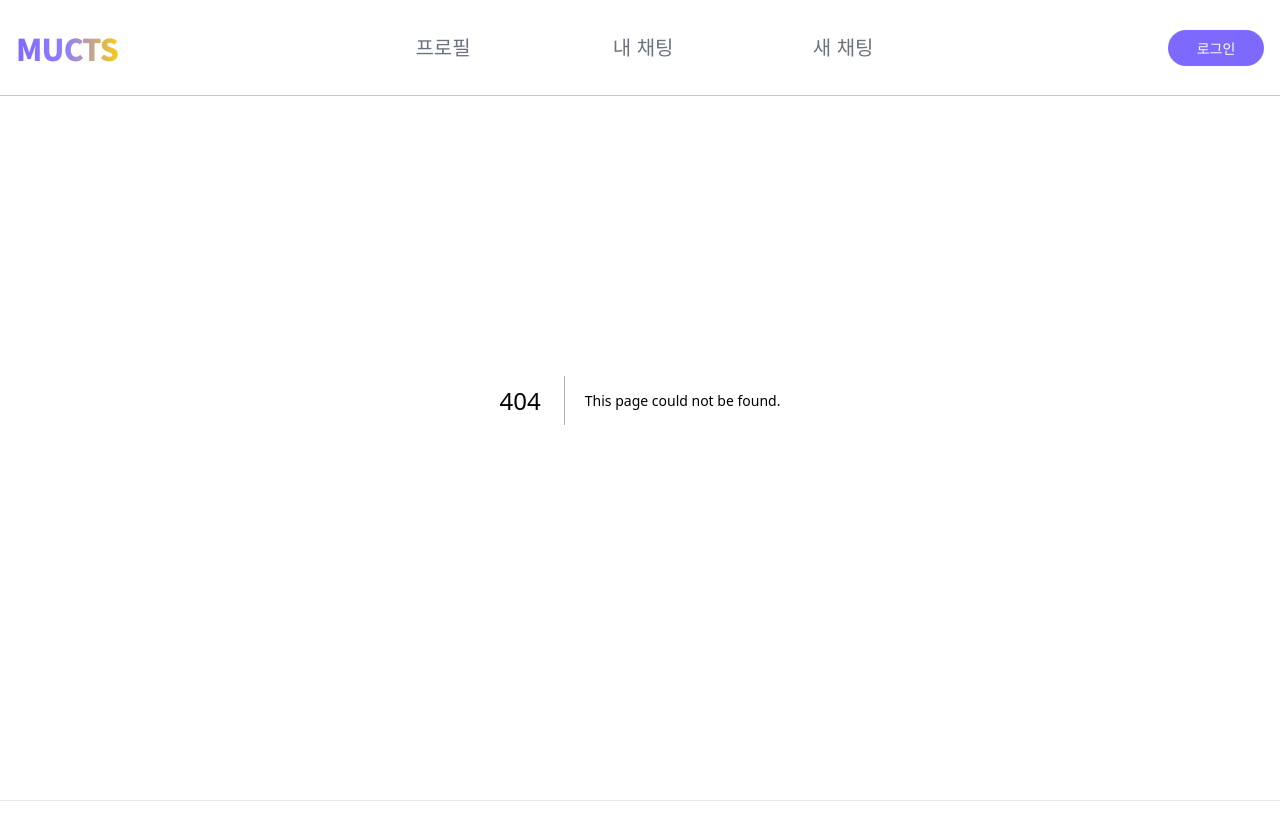
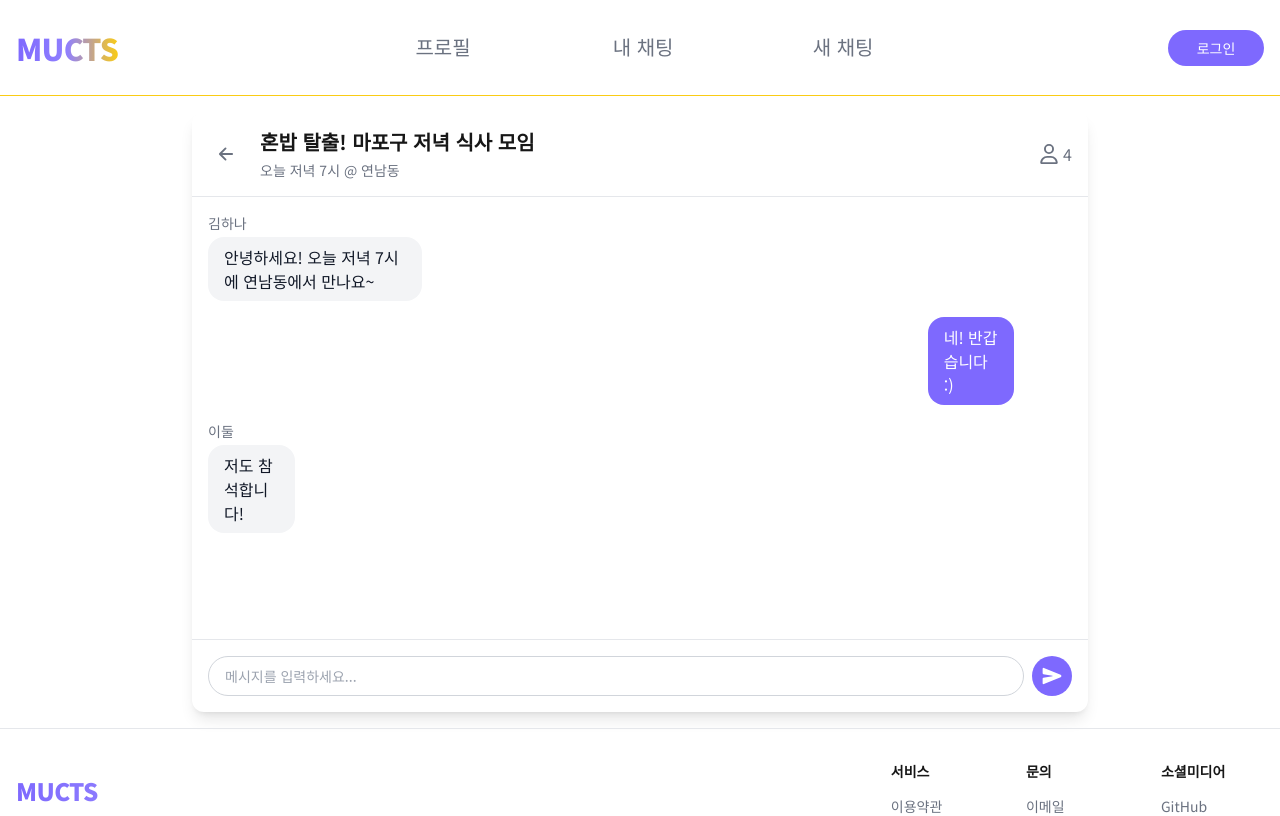
Before and after one commit to cod3prod/MUCTS, a Next.js app in the folder client/: page /chat/1 in a window 1280 px wide. Before the commit this address had no page. Shown: the top 816 px of the page. Built offline with nearby package versions, Linux system fonts and the light colour scheme.

Commit message:
✨ Implement Chat Functionality: Add ChatRoom, ChatInput, and ChatMessage components for a complete chat interface; establish layout and message handling logic.

```diff
--- /dev/null
+++ b/client/src/app/chat/[id]/page.tsx
@@ -0,0 +1,9 @@
+import ChatRoom from "@/components/chat/chat-room";
+
+export default function ChatPage() {
+  return (
+    <main className="mt-24 grow w-full max-w-7xl mx-auto p-4">
+      <ChatRoom />
+    </main>
+  );
+}
--- /dev/null
+++ b/client/src/components/chat/chat-input.tsx
@@ -0,0 +1,35 @@
+import { FormEvent, useState } from "react";
+import Button from "@/components/ui/button";
+import { IoSend } from "react-icons/io5";
+
+export default function ChatInput() {
+  const [message, setMessage] = useState("");
+
+  const handleSubmit = (e: FormEvent) => {
+    e.preventDefault();
+    if (!message.trim()) return;
+    // TODO: 메시지 전송 로직 구현
+    console.log(message);
+    setMessage("");
+  };
+
+  return (
+    <form onSubmit={handleSubmit} className="p-4 border-t">
+      <div className="flex gap-2">
+        <input
+          type="text"
+          value={message}
+          onChange={(e) => setMessage(e.target.value)}
+          placeholder="메시지를 입력하세요..."
+          className="flex-1 rounded-full border border-gray-300 px-4 py-2 text-sm focus:outline-none focus:ring-2 focus:ring-primary"
+        />
+        <Button
+          type="submit"
+          className="rounded-full w-10 h-10 p-0 flex items-center justify-center"
+        >
+          <IoSend className="w-5 h-5" />
+        </Button>
+      </div>
+    </form>
+  );
+}
--- /dev/null
+++ b/client/src/components/chat/chat-message.tsx
@@ -0,0 +1,24 @@
+interface ChatMessageProps {
+  message: string;
+  sender: string;
+  isMine: boolean;
+}
+
+export default function ChatMessage({ message, sender, isMine }: ChatMessageProps) {
+  return (
+    <div className={`flex ${isMine ? 'flex-row-reverse' : 'flex-row'} gap-2`}>
+      <div className="flex flex-col gap-1">
+        {!isMine && (
+          <span className="text-sm text-gray-500">{sender}</span>
+        )}
+        <div className={`max-w-[60%] rounded-2xl px-4 py-2 ${
+          isMine
+            ? 'bg-primary text-white'
+            : 'bg-gray-100 text-gray-900'
+        }`}>
+          {message}
+        </div>
+      </div>
+    </div>
+  );
+}
--- /dev/null
+++ b/client/src/components/chat/chat-room.tsx
@@ -0,0 +1,62 @@
+"use client";
+
+import { FaRegUser } from "react-icons/fa6";
+import { IoArrowBack } from "react-icons/io5";
+import ChatMessage from "./chat-message";
+import ChatInput from "./chat-input";
+import { useRouter } from "next/navigation";
+
+export default function ChatRoom() {
+  const router = useRouter();
+
+  const handleExit = () => {
+    router.push('/');
+  };
+
+  return (
+    <div className="h-[calc(100vh-200px)] max-w-4xl mx-auto flex flex-col bg-white rounded-xl shadow-lg">
+      {/* 채팅방 헤더 */}
+      <div className="flex items-center justify-between p-4 border-b border-gray-200">
+        <div className="flex items-center gap-4">
+          <button
+            onClick={handleExit}
+            className="p-2 rounded-full hover:bg-gray-100 transition-colors"
+            aria-label="나가기"
+          >
+            <IoArrowBack className="w-5 h-5 text-gray-500" />
+          </button>
+          <div>
+            <h1 className="text-xl font-bold">혼밥 탈출! 마포구 저녁 식사 모임</h1>
+            <p className="mt-1 text-sm text-gray-500">오늘 저녁 7시 @ 연남동</p>
+          </div>
+        </div>
+        <div className="flex items-center gap-1 text-gray-500">
+          <FaRegUser className="w-5 h-5" />
+          <span>4</span>
+        </div>
+      </div>
+
+      {/* 채팅 메시지 영역 */}
+      <div className="flex-1 overflow-y-auto p-4 space-y-4">
+        <ChatMessage
+          message="안녕하세요! 오늘 저녁 7시에 연남동에서 만나요~"
+          sender="김하나"
+          isMine={false}
+        />
+        <ChatMessage
+          message="네! 반갑습니다 :)"
+          sender="나"
+          isMine={true}
+        />
+        <ChatMessage
+          message="저도 참석합니다!"
+          sender="이둘"
+          isMine={false}
+        />
+      </div>
+
+      {/* 채팅 입력 영역 */}
+      <ChatInput />
+    </div>
+  );
+}
```
